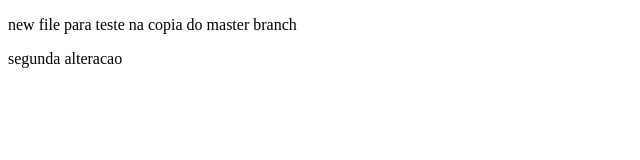
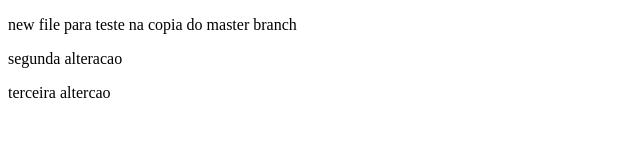
Before and after one commit to flaquebec/intro-to-github, a plain HTML site: page copiaDoMaster.html in a window 1280 px wide. Shown: the whole page, without its empty margins (0-640 px from the left). Drawn offline with Linux system fonts and the light colour scheme.

Commit message:
Update copiaDoMaster.html

```diff
--- a/copiaDoMaster.html
+++ b/copiaDoMaster.html
@@ -4,6 +4,7 @@
 
 <p>new file para teste na copia do master branch</p>
 <p>segunda alteracao </p>
+<p>terceira altercao</p>
 
 
 
```
